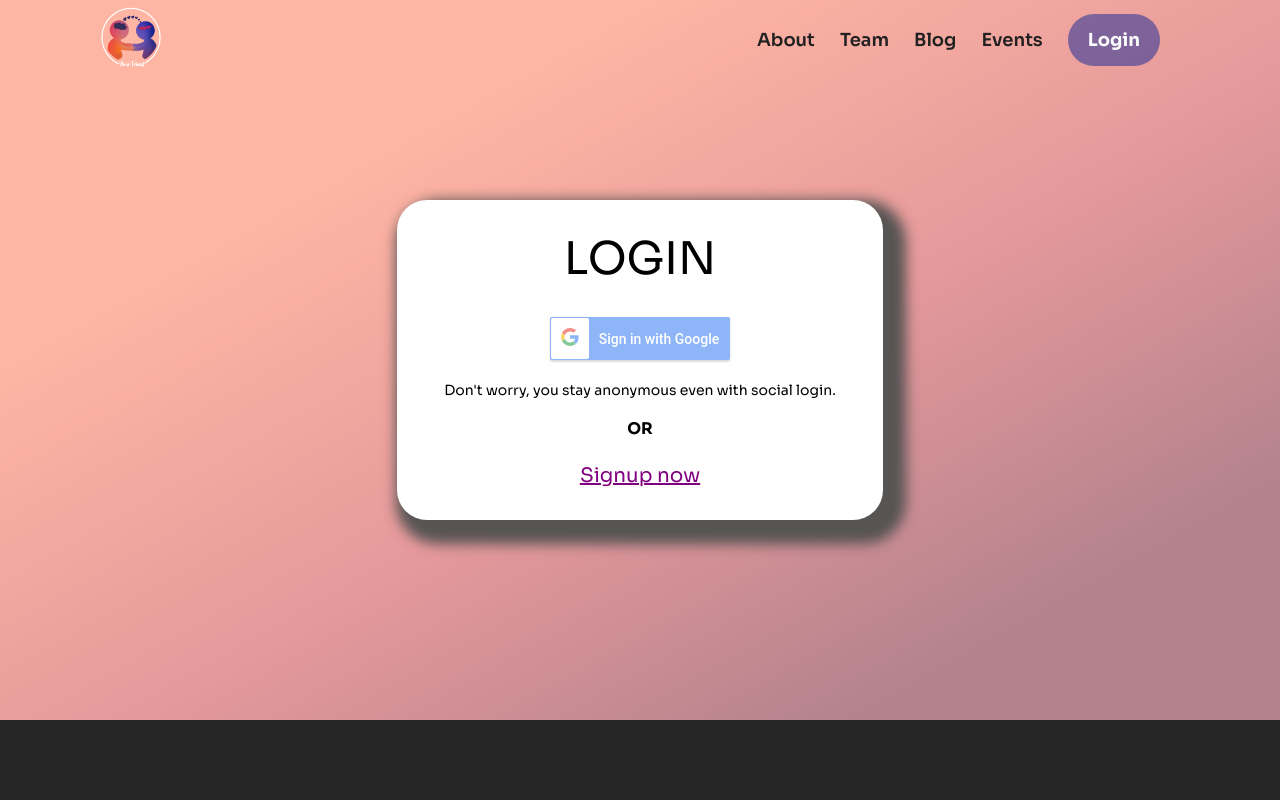
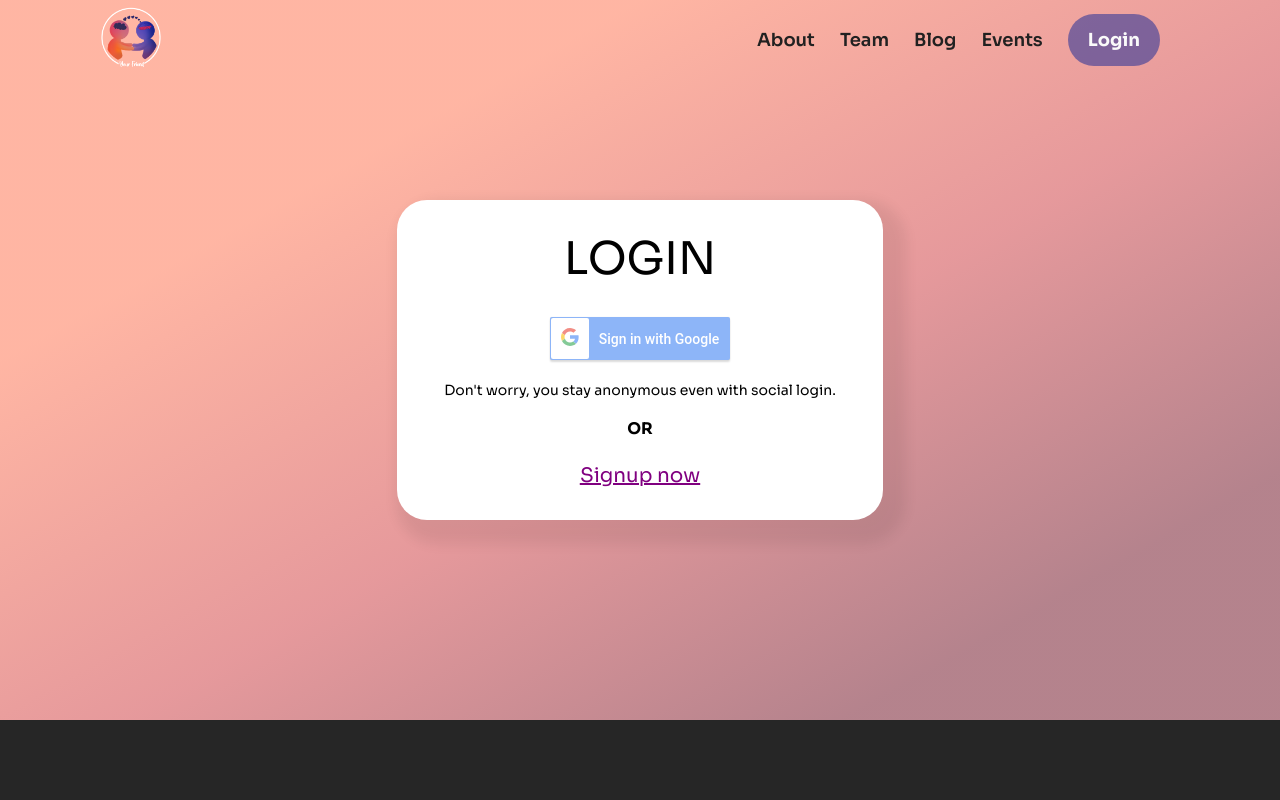
Before and after one commit to tashi2408/yourFriend, a React (Create React App) app: page /login in a window 1280 px wide. Shown: the top 800 px of the page. Built offline with nearby package versions, Linux system fonts and the light colour scheme.

Commit message:
🖤 css edit

```diff
--- a/src/dashboard/Login.css
+++ b/src/dashboard/Login.css
@@ -12,7 +12,7 @@
   justify-content: center;
   height: 320px;
   width: 38%;
-  box-shadow: 11px 12px 13px 12px rgb(87, 84, 84);
+  box-shadow: 11px 12px 13px 12px rgba(0, 0, 0, 0.07);
   padding-top: 0px;
   border-radius: 30px;
   background-color: white;
--- a/src/dashboard/Signup.css
+++ b/src/dashboard/Signup.css
@@ -12,7 +12,7 @@
     justify-content: center;
     height: 320px;
     width: 38%;
-    box-shadow: 11px 12px 13px 12px rgb(87, 84, 84);
+    box-shadow: 11px 12px 13px 12px rgba(0, 0, 0, 0.07);
     padding-top: 0px;
     border-radius: 30px;
     background-color: white;
```
